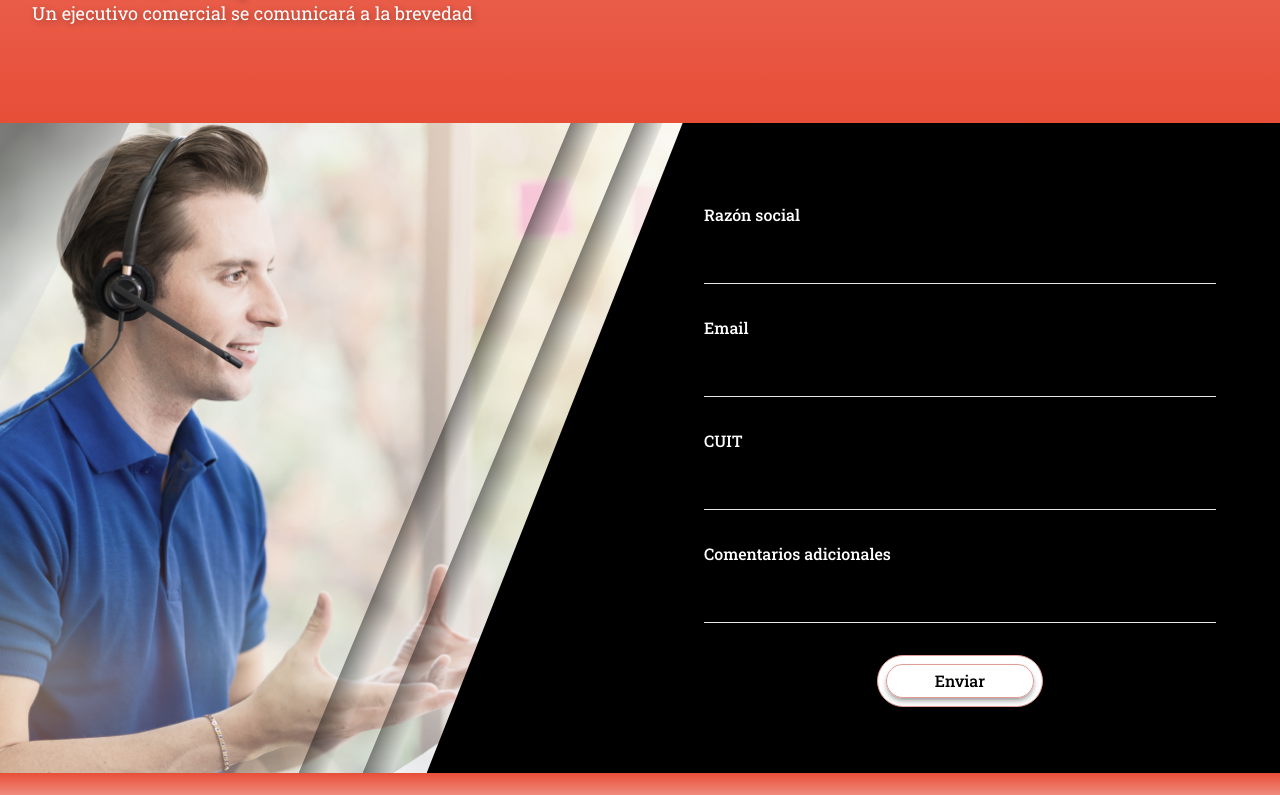
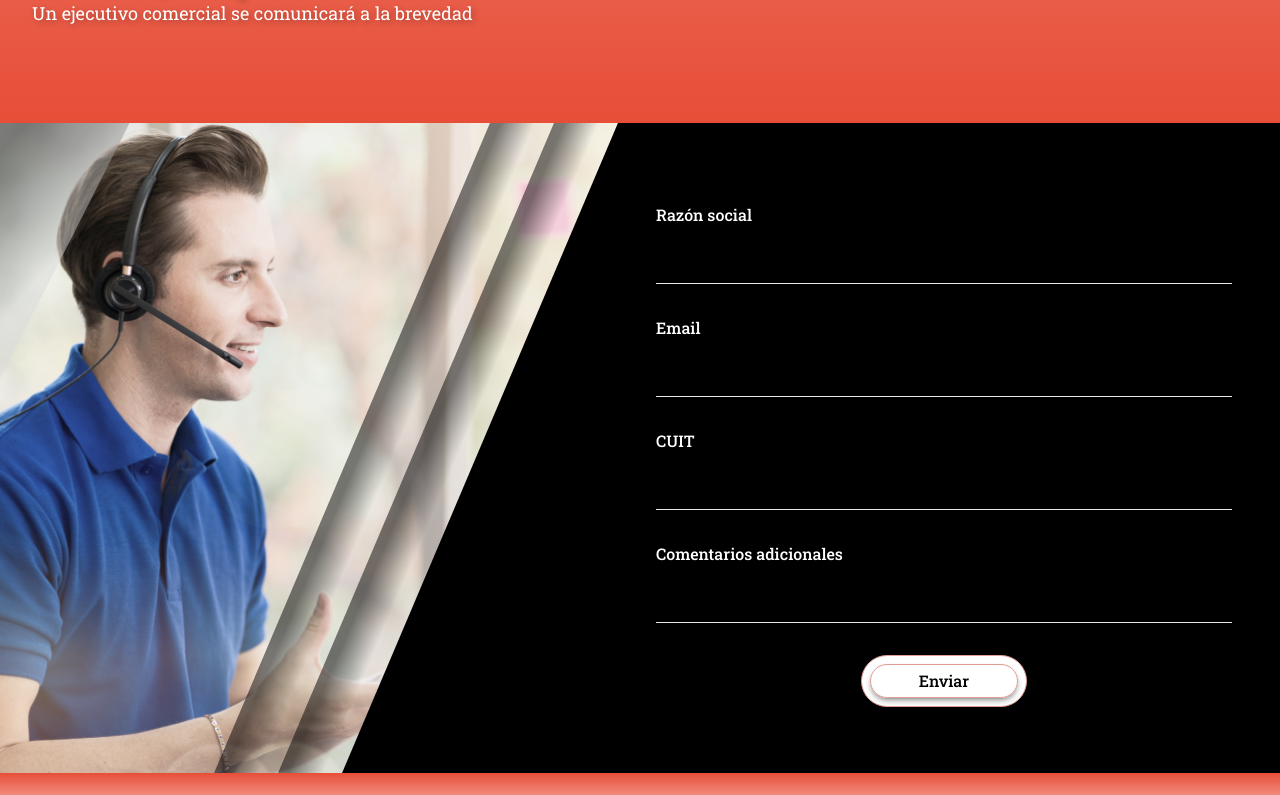
Before and after one commit to nikodiaz/barapack_landing, a React (Vite) app: page / in a window 1280 px wide. Shown: the part 1805-2600 px from the top of the page. Built offline with nearby package versions, Linux system fonts and the light colour scheme.

Commit message:
fix: 🛠️ spaces in form layout desktop

```diff
--- a/src/components/Contact/Contact.tsx
+++ b/src/components/Contact/Contact.tsx
@@ -15,11 +15,11 @@ const Contact = () => {
 		<>
 			<HeaderForm styles='hidden md:block' text='text-3xl text-white' />
 			<section className='relative flex flex-row-reverse justify-between h-[250px] md:h-[650px]'>
-				<section className='relative md:absolute mt-4 md:mt-0 bg-image-contact w-full h-full'>
-					<div className='hidden relative md:flex'>
+				<section className='relative lg:absolute mt-4 md:mt-0 bg-image-contact w-full h-full'>
+					<div className='hidden relative lg:flex'>
 						<div className='h-64 w-72 triangle-1'></div>
 					</div>
-					<div className='absolute top-1/3 right-12 md:static md:hidden flex flex-col items-center pr-4 w-1/3'>
+					<div className='absolute top-1/3 right-12 lg:static lg:hidden flex flex-col items-center pr-4 w-1/3'>
 						<Logo logo={barapackLogo} styles='w-30 h-30' />
 						<Button
 							onclick={width < 768 ? () => setOpen(true) : undefined}
@@ -29,12 +29,8 @@ const Contact = () => {
 						/>
 					</div>
 				</section>
-				<section className='hidden md:block absolute z-10 w-full md:w-2/3'>
-					<div className='relative'>
-						<div className='hidden md:block absolute -left-16 w-[400px] parallel h-[650px]'></div>
-						<div className='hidden md:block absolute -left-32 w-[400px] parallel h-[650px]'></div>
-						<Form />
-					</div>
+				<section className='hidden lg:block absolute z-10 w-full md:w-1/2'>
+					<Form />
 				</section>
 				<PopUpForm open={open} setOpen={setOpen} />
 			</section>
--- a/src/components/Contact/Form.tsx
+++ b/src/components/Contact/Form.tsx
@@ -4,12 +4,15 @@ import Input from './Input';
 
 const Form = () => {
 	return (
-		<article className='parallelogram flex justify-end py-8 pt-36 md:pt-16 w-full h-screen md:h-[650px] bg-black text-white'>
+		<article className='relative z-30 parallelogram flex justify-end w-full h-screen md:h-[650px] bg-black text-white'>
 			<HeaderForm
 				styles='absolute -top-24 block md:hidden'
 				text='px-4 text-lg font-bold'
 			/>
-			<form className='w-full md:w-3/4 px-4 md:px-12'>
+			<div className='hidden md:block absolute -left-72 parallel w-[100px] -skew-x-[23deg] h-[650px]'></div>
+			<div className='hidden md:block absolute -left-56 parallel w-[100px] -skew-x-[23deg] h-[650px]'></div>
+			<div className='absolute -bottom-0 z-10 -left-40 bg-black h-[650px] w-96 -skew-x-[23deg]'></div>
+			<form className='absolute z-20 w-full pr-8 pt-16'>
 				<Input description='Razón social' name='subject' />
 
 				<Input description='Email' name='email' />
--- a/src/index.css
+++ b/src/index.css
@@ -68,20 +68,21 @@
 }
 
 .parallel {
-	clip-path: polygon(68% 0%, 75% 0%, 8% 100%, 0% 100%);
+	/* clip-path: polygon(68% 0%, 75% 0%, 8% 100%, 0% 100%); */
 	background: rgb(0, 0, 0);
 	background: linear-gradient(
-		113deg,
-		rgba(0, 0, 0, 0.5) 40%,
+		90deg,
+		rgba(0, 0, 0, 0.5) 10%,
 		rgba(217, 217, 217, 0.1) 45%,
+
 		transparent 100%
 	);
 }
 
 @media screen and (min-width: 768px) {
-	.parallelogram {
+	/* .parallelogram {
 		clip-path: polygon(30% 0, 100% 0%, 100% 100%, 0% 100%);
-	}
+	} */
 	.bg-image-hero {
 		background-position: bottom;
 	}
```
